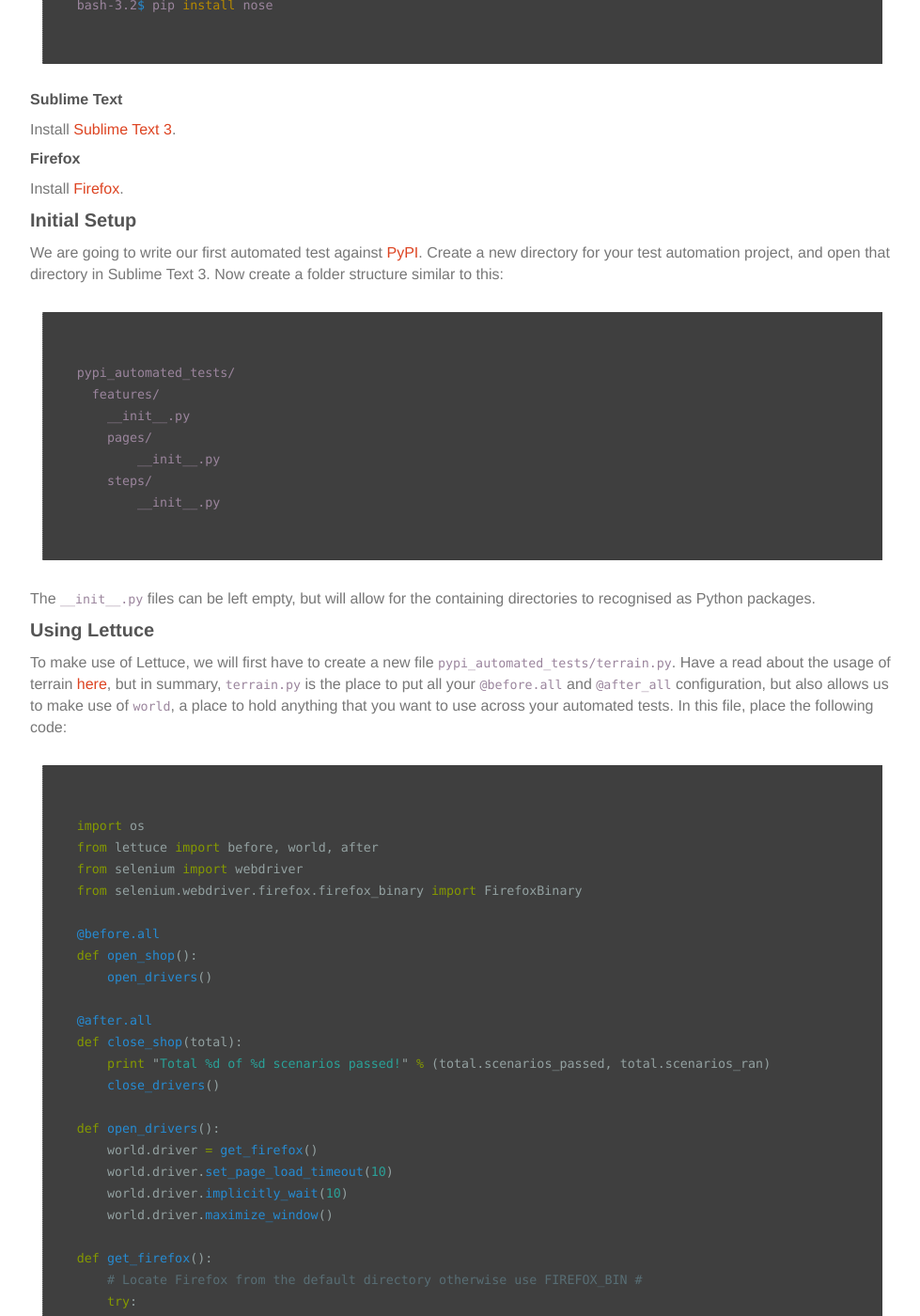
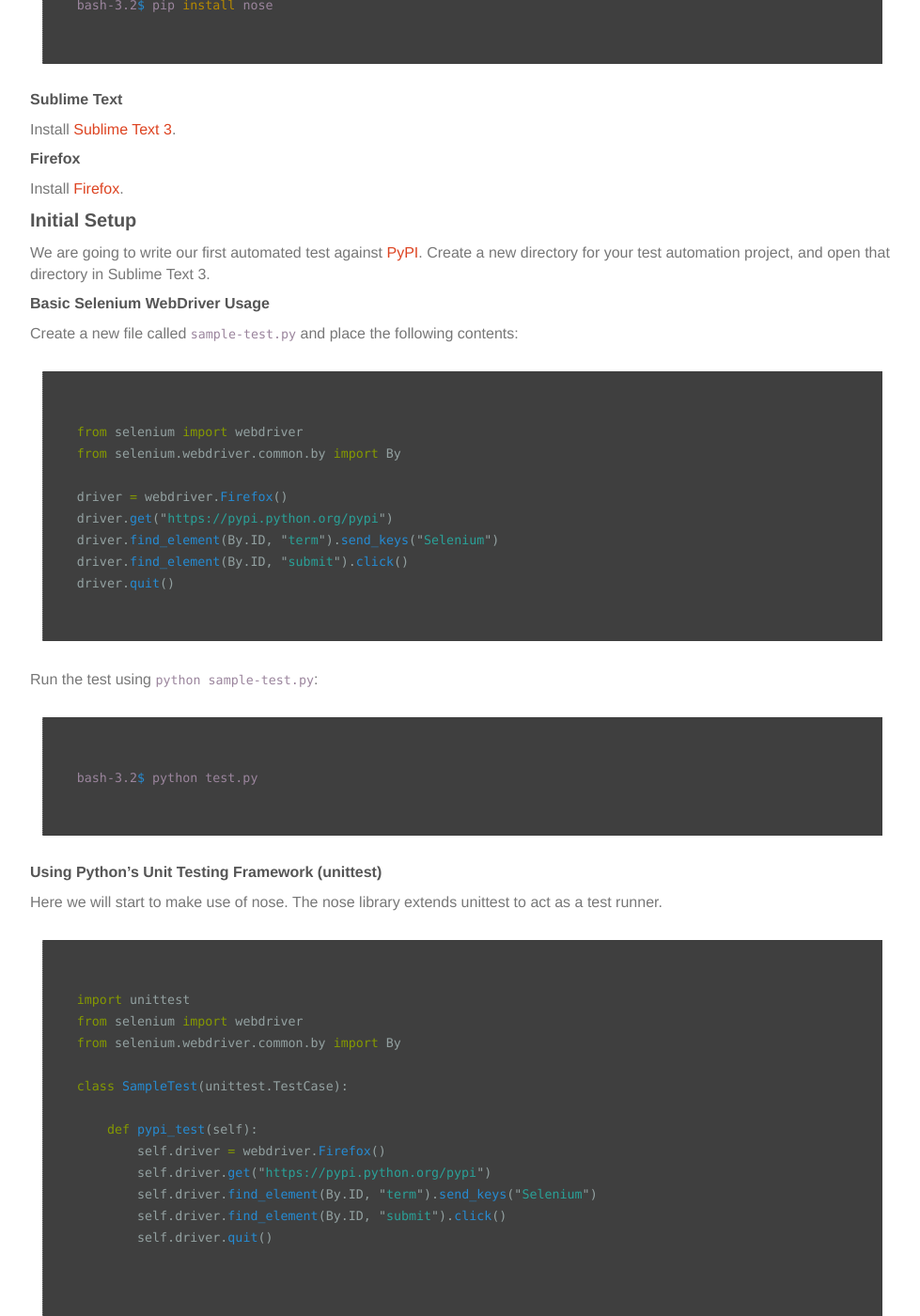
Before and after one commit to the-creative-tester/blog, a Jekyll site: the page built from _posts/2015-11-10-Python-Web-Browser-Automation-Lettuce.md, in a window 1280 px wide and 1400 px high, scrolled down 1213 px. Shown: the whole window at 94% size, without its empty margins (148-1127 px from the left). Built offline with Jekyll 4.4.1, drawn with Linux system fonts in a browser that asks for light colours; nearby versions of some CDN libraries; some of the changed text lies outside the part shown.

Commit message:
update python behave and lettuce posts

````diff
--- a/_posts/2015-11-10-Python-Web-Browser-Automation-Lettuce.md
+++ b/_posts/2015-11-10-Python-Web-Browser-Automation-Lettuce.md
@@ -55,7 +55,102 @@
 
 ### Initial Setup
 
-We are going to write our first automated test against [PyPI](https://pypi.python.org/pypi).  Create a new directory for your test automation project, and open that directory in Sublime Text 3.  Now create a folder structure similar to this:
+We are going to write our first automated test against [PyPI](https://pypi.python.org/pypi).  Create a new directory for your test automation project, and open that directory in Sublime Text 3.
+
+##### Basic Selenium WebDriver Usage
+
+Create a new file called ```sample-test.py``` and place the following contents:
+
+>
+~~~ python
+from selenium import webdriver
+from selenium.webdriver.common.by import By
+>
+driver = webdriver.Firefox()
+driver.get("https://pypi.python.org/pypi")
+driver.find_element(By.ID, "term").send_keys("Selenium")
+driver.find_element(By.ID, "submit").click()
+driver.quit()
+~~~
+
+Run the test using ```python sample-test.py```:
+
+>
+~~~ shell
+bash-3.2$ python test.py
+~~~
+
+##### Using Python's Unit Testing Framework (unittest)
+
+Here we will start to make use of nose.  The nose library extends unittest to act as a test runner.
+
+>
+~~~ python
+import unittest
+from selenium import webdriver
+from selenium.webdriver.common.by import By
+>
+class SampleTest(unittest.TestCase):
+>
+    def pypi_test(self):
+        self.driver = webdriver.Firefox()
+        self.driver.get("https://pypi.python.org/pypi")
+        self.driver.find_element(By.ID, "term").send_keys("Selenium")
+        self.driver.find_element(By.ID, "submit").click()
+        self.driver.quit()
+>
+~~~
+
+Run the test using ```nosetests``` or ```nosetests sample-test.py```:
+
+>
+~~~ shell
+bash-3.2$ nosetests
+.
+----------------------------------------------------------------------
+Ran 1 test in 4.294s
+>
+OK
+~~~
+
+Let's now update the test to include unittest's ```setUp()``` and ```tearDown()``` methods.  Update ```sample-test.py``` with the following contents:
+
+>
+~~~ python
+import unittest
+from selenium import webdriver
+from selenium.webdriver.common.by import By
+>
+class SampleTest(unittest.TestCase):
+>
+    def setUp(self):
+        self.driver = webdriver.Firefox()
+>
+    def pypi_test(self):
+        self.driver.get("https://pypi.python.org/pypi")
+        self.driver.find_element(By.ID, "term").send_keys("Selenium")
+        self.driver.find_element(By.ID, "submit").click()
+>
+    def tearDown(self):
+        self.driver.quit()
+>
+~~~
+
+Run the test using ```nosetests``` or ```nosetests sample-test.py```:
+
+>
+~~~ shell
+bash-3.2$ nosetests
+.
+----------------------------------------------------------------------
+Ran 1 test in 4.563s
+>
+OK
+~~~
+
+### Using Lettuce
+
+Create a folder structure similar to this:
 
 >
 ~~~
@@ -63,16 +158,12 @@
   features/
     __init__.py
     pages/
-    	__init__.py
+        __init__.py
     steps/
-    	__init__.py
+        __init__.py
 ~~~
 
-The ```__init__.py``` files can be left empty, but will allow for the containing directories to recognised as Python packages.
-
-### Using Lettuce
-
-To make use of Lettuce, we will first have to create a new file ```pypi_automated_tests/terrain.py```.  Have a read about the usage of terrain [here](http://lettuce.it/reference/terrain.html), but in summary, ```terrain.py``` is the place to put all your ```@before.all``` and ```@after_all``` configuration, but also allows us to make use of ```world```, a place to hold anything that you want to use across your automated tests.  In this file, place the following code:
+The ```__init__.py``` files can be left empty, but will allow for the containing directories to recognised as Python packages.  To make use of Lettuce, we will first have to create a new file ```pypi_automated_tests/terrain.py```.  Have a read about the usage of terrain [here](http://lettuce.it/reference/terrain.html), but in summary, ```terrain.py``` is the place to put all your ```@before.all``` and ```@after_all``` configuration (very similar to unittest's ```setUp()``` and ```tearDown()``` methods), but also allows us to make use of ```world```, a place to hold anything that you want to use across your automated tests.  In this file, place the following code:
 
 >
 ~~~ python
````
Also changed, not shown: _posts/2016-04-25-Python-Web-Browser-Automation-Behave.md (+99 -8 lines).
